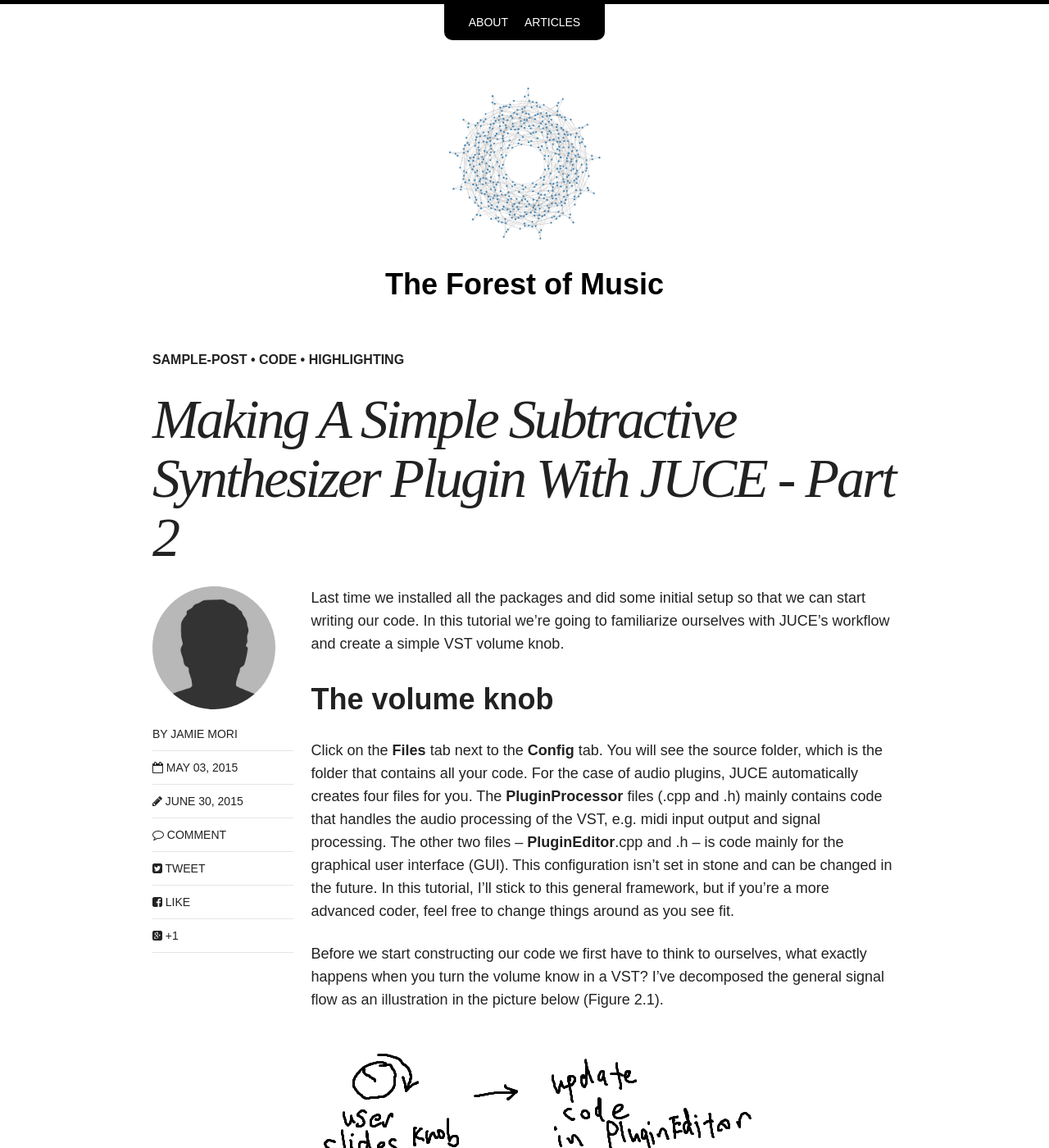
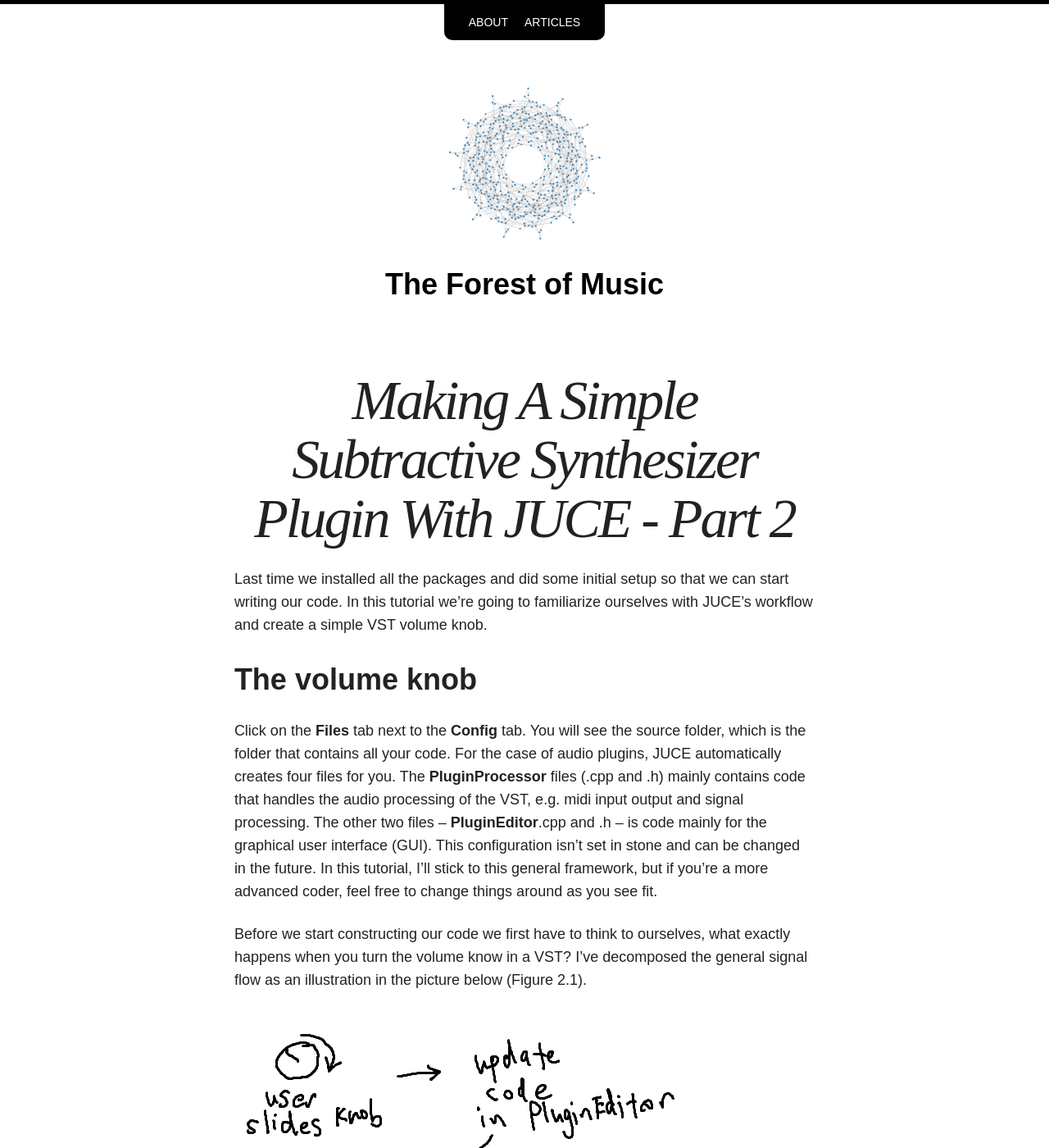
Before and after one commit to jamiemori/jamiemori.github.io, a Jekyll site: the page built from _posts/articles/2015-05-03-Making A Simple Subtractive Synthesizer Plug-in With JUCE Part 2.md, in a window 1280 px wide and 1400 px high. Shown: the whole window at 82% size. Built offline with Jekyll 4.4.1, drawn with Linux system fonts in a browser that asks for light colours; nearby versions of some CDN libraries; comment, search, counter and statistics services are not loaded.

Commit message:
post to page

```diff
--- a/_data/authors.yml
+++ b/_data/authors.yml
@@ -2,7 +2,6 @@
 
 jamie_mori:
   name: Jamie Mori
-  web: http://thewhip.com
   email: taronaoi@gmail.com
   bio: "What do you want, jewels? I am a very extravagant man."
   avatar: bio-photo-2.jpg
--- a/_layouts/page.html
+++ b/_layouts/page.html
@@ -20,6 +20,10 @@
       </header>
       <div class="entry-content">
         {{ content }}
+        {% if (site.owner.disqus-shortname and page.comments) or site.comments %}
+          <div id="disqus_thread"></div><!-- /#disqus_thread -->
+          {% include disqus-comments.html %}
+        {% endif %}
       </div><!-- /.entry-content -->
     </div><!-- /.entry-wrapper -->
   </article>
--- a/_posts/articles/2015-05-03-Making A Simple Subtractive Synthesizer Plug-in With JUCE Part 2.md
+++ b/_posts/articles/2015-05-03-Making A Simple Subtractive Synthesizer Plug-in With JUCE Part 2.md
@@ -1,9 +1,8 @@
 ---
-layout: post
+layout: page
 title: Making A Simple Subtractive Synthesizer Plugin With JUCE - Part 2
 excerpt: "Creating a simple volume knob"
 categories: articles
-tags: [sample-post, code, highlighting]
 modified: 2015-06-30
 comments: true
 share: true
```
Also changed, not shown: _posts/articles/2015-05-03-Making A Simple Subtractive Synthesizer Plug-in With JUCE Part 1.md (+1 -1 lines).
